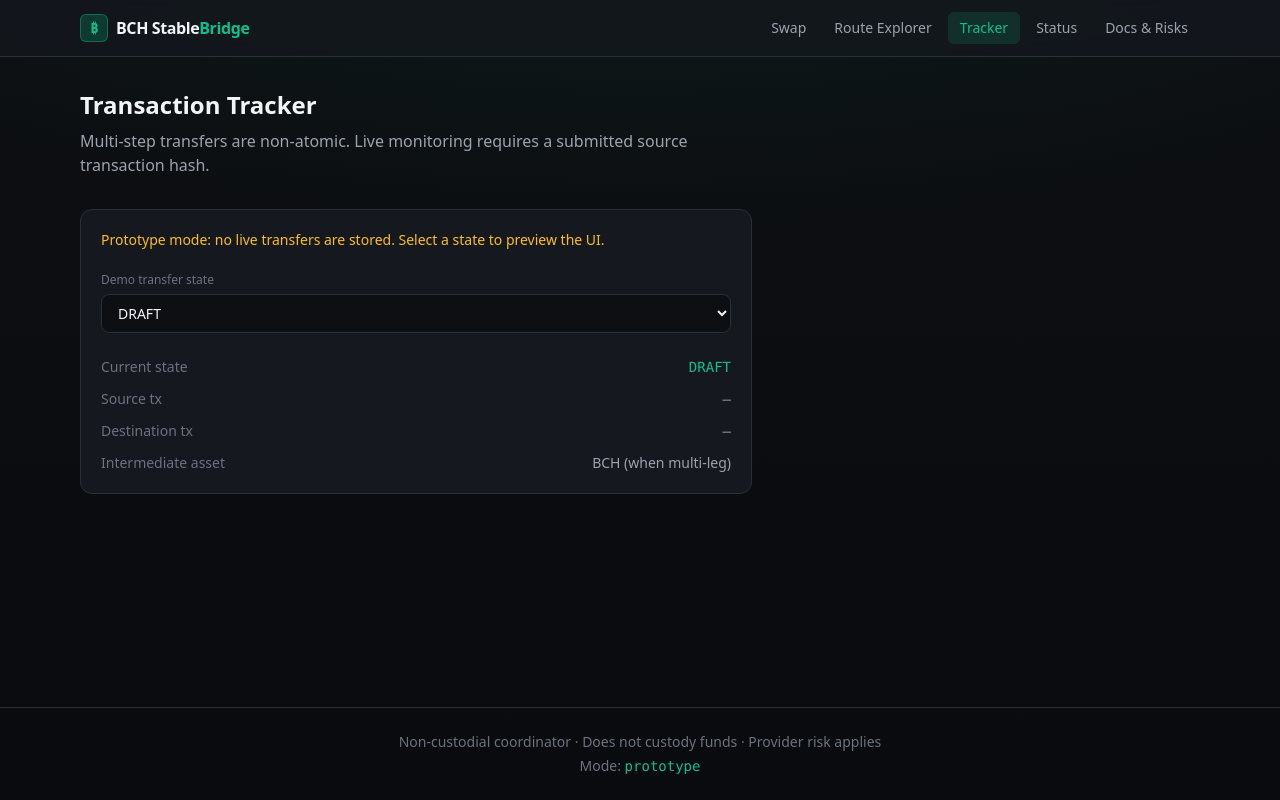
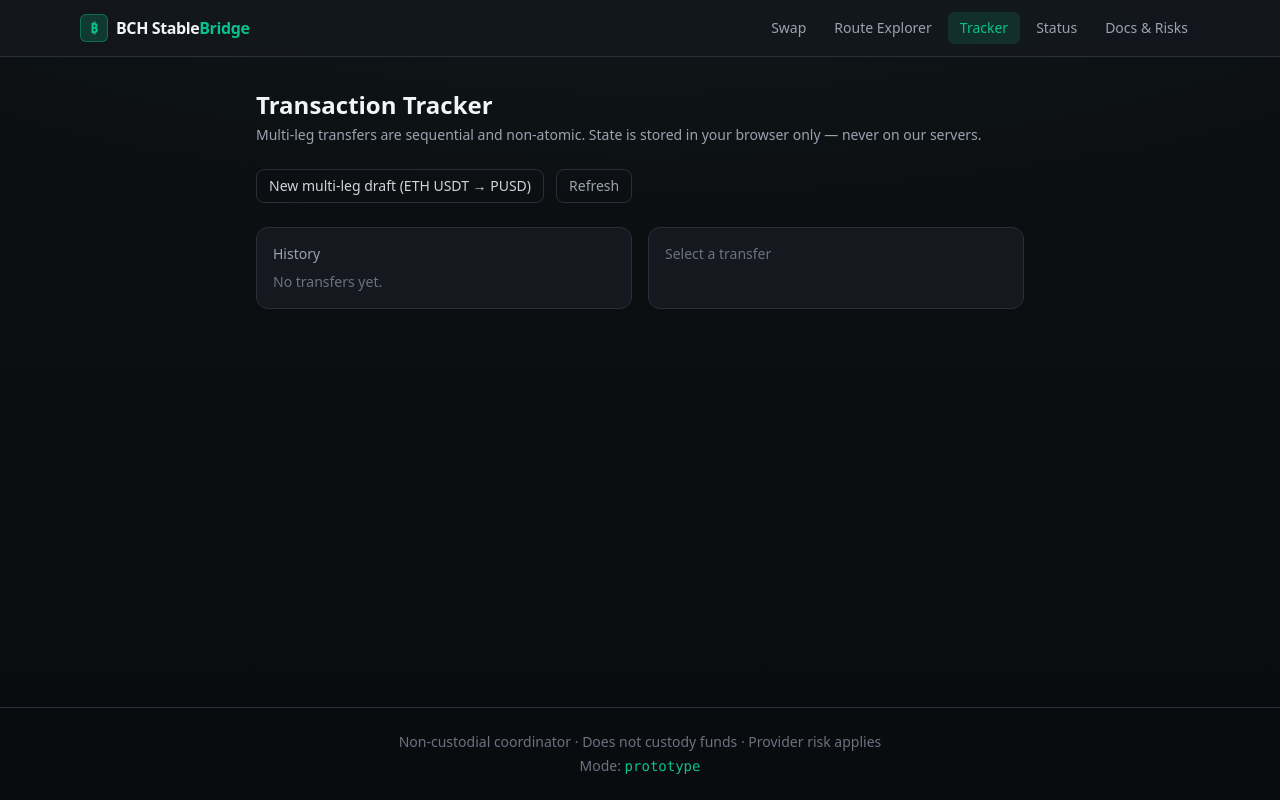
Before and after one commit to alberdioni8406/BCH-stablecoin-bridge, a Next.js app: page /tracker in a window 1280 px wide. Built offline with nearby package versions, Linux system fonts and the light colour scheme.

Commit message:
Add files via upload

```diff
--- a/src/app/tracker/page.tsx
+++ b/src/app/tracker/page.tsx
@@ -1,65 +1,278 @@
 "use client";
-import { useState } from "react";
-import type { TransferState } from "@/lib/types";
 
-const STATES: TransferState[] = [
-  "DRAFT","QUOTED","AWAITING_SIGNATURE","SUBMITTED","SOURCE_CONFIRMED",
-  "PROCESSING","DESTINATION_CONFIRMED","COMPLETED","FAILED","RECOVERY_REQUIRED",
+import { useEffect, useState, useCallback } from "react";
+import {
+  loadTransfers,
+  type TransferRecord,
+  type TransferState,
+  advanceState,
+  createTransferId,
+  saveTransfer,
+} from "@/lib/transfer/stateMachine";
+import { getAsset } from "@/lib/assets/registry";
+import clsx from "clsx";
+
+const STATE_ORDER: TransferState[] = [
+  "DRAFT",
+  "QUOTED",
+  "AWAITING_SOURCE_SIGNATURE",
+  "SOURCE_BROADCAST",
+  "SOURCE_CONFIRMED",
+  "AWAITING_INTERMEDIATE",
+  "INTERMEDIATE_RECEIVED",
+  "AWAITING_DEST_QUOTE",
+  "DEST_QUOTED",
+  "AWAITING_DEST_SIGNATURE",
+  "DEST_BROADCAST",
+  "DEST_CONFIRMED",
+  "COMPLETED",
 ];
 
 export default function TrackerPage() {
-  const [demoState, setDemoState] = useState<TransferState>("DRAFT");
+  const [transfers, setTransfers] = useState<TransferRecord[]>([]);
+  const [selected, setSelected] = useState<TransferRecord | null>(null);
+
+  const refresh = useCallback(() => {
+    setTransfers(loadTransfers());
+  }, []);
+
+  useEffect(() => {
+    refresh();
+  }, [refresh]);
+
+  function createDemoMultiLeg() {
+    const id = createTransferId();
+    const rec: TransferRecord = {
+      id,
+      createdAt: Date.now(),
+      updatedAt: Date.now(),
+      state: "QUOTED",
+      from: "eth-usdt",
+      to: "pusd",
+      inputAmount: "50",
+      destinationBch: "",
+      legs: [
+        {
+          index: 0,
+          provider: "thorchain",
+          from: "eth-usdt",
+          to: "bch-native",
+          status: "pending",
+        },
+        {
+          index: 1,
+          provider: "cauldron",
+          from: "bch-native",
+          to: "pusd",
+          status: "pending",
+        },
+      ],
+      intermediateAsset: "bch-native",
+    };
+    saveTransfer(rec);
+    refresh();
+    setSelected(rec);
+  }
+
+  function setState(next: TransferState) {
+    if (!selected) return;
+    const updated = advanceState(selected, next, {
+      intermediateAmount:
+        next === "INTERMEDIATE_RECEIVED"
+          ? selected.intermediateAmount || "(user-verified)"
+          : selected.intermediateAmount,
+      recoveryHint:
+        next === "RECOVERY_REQUIRED"
+          ? "First leg may have completed. Check your BCH wallet for intermediate funds. Start a new BCH → PUSD swap when ready. Do not re-send the ETH source tx."
+          : selected.recoveryHint,
+    });
+    setSelected(updated);
+    refresh();
+  }
+
   return (
-    <div className="max-w-2xl">
-      <h1 className="text-2xl font-bold mb-2">Transaction Tracker</h1>
-      <p className="text-gray-400 mb-8">
-        Multi-step transfers are non-atomic. Live monitoring requires a submitted source transaction hash.
+    <div className="max-w-3xl mx-auto space-y-6">
+      <div>
+        <h1 className="text-2xl font-bold">Transaction Tracker</h1>
+        <p className="text-gray-400 mt-1 text-sm">
+          Multi-leg transfers are sequential and non-atomic. State is stored in
+          your browser only — never on our servers.
         </p>
-      <div className="rounded-xl border border-surface-border bg-surface-raised p-5">
-        <p className="text-sm text-amber-400 mb-4">
-          Prototype mode: no live transfers are stored. Select a state to preview the UI.
-        </p>
-        <label className="text-xs text-gray-500">Demo transfer state</label>
-        <select
-          value={demoState}
-          onChange={(e) => setDemoState(e.target.value as TransferState)}
-          className="mt-1 w-full bg-surface border border-surface-border rounded-lg px-3 py-2 text-sm"
+      </div>
+
+      <div className="flex gap-3">
+        <button
+          type="button"
+          onClick={createDemoMultiLeg}
+          className="text-sm px-3 py-1.5 rounded-lg border border-surface-border hover:border-bch/50 text-gray-300"
         >
-          {STATES.map((s) => (
-            <option key={s} value={s}>{s}</option>
+          New multi-leg draft (ETH USDT → PUSD)
+        </button>
+        <button
+          type="button"
+          onClick={refresh}
+          className="text-sm px-3 py-1.5 rounded-lg border border-surface-border text-gray-400"
+        >
+          Refresh
+        </button>
+      </div>
+
+      <div className="grid md:grid-cols-2 gap-4">
+        <div className="rounded-xl border border-surface-border bg-surface-raised p-4 space-y-2 max-h-80 overflow-y-auto">
+          <h2 className="text-sm font-medium text-gray-400 mb-2">History</h2>
+          {transfers.length === 0 && (
+            <p className="text-sm text-gray-500">No transfers yet.</p>
+          )}
+          {transfers.map((t) => (
+            <button
+              key={t.id}
+              type="button"
+              onClick={() => setSelected(t)}
+              className={clsx(
+                "w-full text-left text-sm p-2 rounded-lg border transition",
+                selected?.id === t.id
+                  ? "border-bch/50 bg-bch/5"
+                  : "border-transparent hover:bg-surface-overlay"
+              )}
+            >
+              <div className="font-mono text-xs text-gray-500">{t.id}</div>
+              <div>
+                {getAsset(t.from).symbol} → {getAsset(t.to).symbol} ·{" "}
+                {t.inputAmount}
+              </div>
+              <div
+                className={clsx(
+                  "text-xs mt-0.5",
+                  t.state === "COMPLETED"
+                    ? "text-bch"
+                    : t.state === "RECOVERY_REQUIRED" || t.state === "FAILED"
+                      ? "text-amber-400"
+                      : "text-gray-400"
+                )}
+              >
+                {t.state}
+              </div>
+            </button>
           ))}
-        </select>
-        <div className="mt-6 space-y-3 text-sm">
-          <div className="flex justify-between">
-            <span className="text-gray-500">Current state</span>
-            <span className="font-mono text-bch">{demoState}</span>
         </div>
-          <div className="flex justify-between">
-            <span className="text-gray-500">Source tx</span>
-            <span className="font-mono text-gray-400">—</span>
+
+        <div className="rounded-xl border border-surface-border bg-surface-raised p-4">
+          {!selected ? (
+            <p className="text-sm text-gray-500">Select a transfer</p>
+          ) : (
+            <div className="space-y-4">
+              <div>
+                <div className="text-xs text-gray-500 font-mono">{selected.id}</div>
+                <div className="text-lg font-medium">
+                  {getAsset(selected.from).symbol} →{" "}
+                  {getAsset(selected.to).symbol}
                 </div>
-          <div className="flex justify-between">
-            <span className="text-gray-500">Destination tx</span>
-            <span className="font-mono text-gray-400">—</span>
-          </div>
-          <div className="flex justify-between">
-            <span className="text-gray-500">Intermediate asset</span>
-            <span className="text-gray-400">BCH (when multi-leg)</span>
+                <div className="text-sm text-gray-400">
+                  Amount: {selected.inputAmount}
                 </div>
               </div>
-        {demoState === "RECOVERY_REQUIRED" && (
-          <div className="mt-4 p-3 rounded-lg bg-amber-500/10 border border-amber-500/30 text-sm text-amber-200">
-            <strong>Recovery required.</strong> The first leg may have completed while a later leg failed.
-            Check your wallet for the intermediate asset (usually BCH) and either retry the second leg
-            manually or hold the asset. Never re-send the source transaction without verifying the previous outcome.
+
+              <div>
+                <div className="text-xs text-gray-500 mb-1">State machine</div>
+                <div className="flex flex-wrap gap-1">
+                  {STATE_ORDER.map((s) => (
+                    <span
+                      key={s}
+                      className={clsx(
+                        "text-[10px] px-1.5 py-0.5 rounded font-mono",
+                        selected.state === s
+                          ? "bg-bch/20 text-bch"
+                          : "bg-surface-overlay text-gray-600"
+                      )}
+                    >
+                      {s}
+                    </span>
+                  ))}
+                </div>
+              </div>
+
+              <div className="space-y-1 text-sm">
+                {selected.legs.map((leg) => (
+                  <div
+                    key={leg.index}
+                    className="flex justify-between border-b border-surface-border py-1"
+                  >
+                    <span>
+                      Leg {leg.index + 1}: {getAsset(leg.from).symbol} →{" "}
+                      {getAsset(leg.to).symbol}
+                    </span>
+                    <span className="text-gray-400 font-mono text-xs">
+                      {leg.provider} · {leg.status}
+                      {leg.txHash ? ` · ${leg.txHash.slice(0, 10)}…` : ""}
+                    </span>
+                  </div>
+                ))}
+              </div>
+
+              {selected.recoveryHint && (
+                <div className="p-3 rounded-lg bg-amber-500/10 border border-amber-500/30 text-sm text-amber-200">
+                  <strong>Recovery:</strong> {selected.recoveryHint}
                 </div>
               )}
-        {demoState === "COMPLETED" && (
-          <div className="mt-4 p-3 rounded-lg bg-bch/10 border border-bch/30 text-sm text-bch">
-            Destination transaction independently verified. Transfer complete.
+
+              {selected.state === "COMPLETED" && (
+                <div className="p-3 rounded-lg bg-bch/10 border border-bch/30 text-sm text-bch">
+                  Destination verified. Transfer complete.
+                </div>
+              )}
+
+              <div className="flex flex-wrap gap-2 pt-2">
+                <button
+                  type="button"
+                  className="text-xs px-2 py-1 rounded border border-surface-border"
+                  onClick={() => setState("AWAITING_SOURCE_SIGNATURE")}
+                >
+                  Start leg 1
+                </button>
+                <button
+                  type="button"
+                  className="text-xs px-2 py-1 rounded border border-surface-border"
+                  onClick={() => setState("SOURCE_CONFIRMED")}
+                >
+                  Source confirmed
+                </button>
+                <button
+                  type="button"
+                  className="text-xs px-2 py-1 rounded border border-surface-border"
+                  onClick={() => setState("INTERMEDIATE_RECEIVED")}
+                >
+                  BCH received
+                </button>
+                <button
+                  type="button"
+                  className="text-xs px-2 py-1 rounded border border-surface-border"
+                  onClick={() => setState("DEST_QUOTED")}
+                >
+                  Leg 2 quoted
+                </button>
+                <button
+                  type="button"
+                  className="text-xs px-2 py-1 rounded border border-surface-border"
+                  onClick={() => setState("COMPLETED")}
+                >
+                  Complete
+                </button>
+                <button
+                  type="button"
+                  className="text-xs px-2 py-1 rounded border border-amber-500/40 text-amber-300"
+                  onClick={() => setState("RECOVERY_REQUIRED")}
+                >
+                  Recovery
+                </button>
+              </div>
+              <p className="text-[11px] text-gray-500">
+                Buttons advance local state for UX testing. Real execution
+                requires wallet signatures and on-chain verification.
+              </p>
             </div>
           )}
         </div>
       </div>
+    </div>
   );
 }
```
Lines whose indentation alone changed are shown as unchanged.
